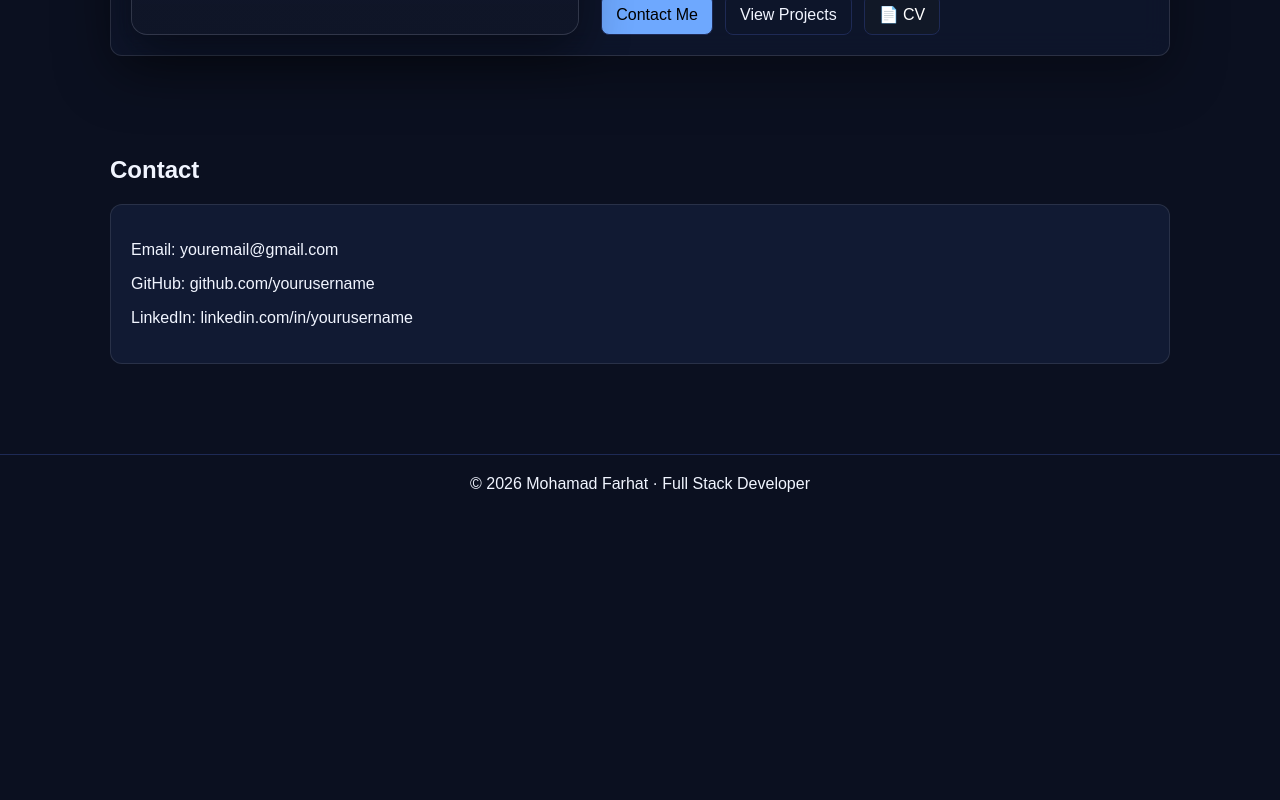
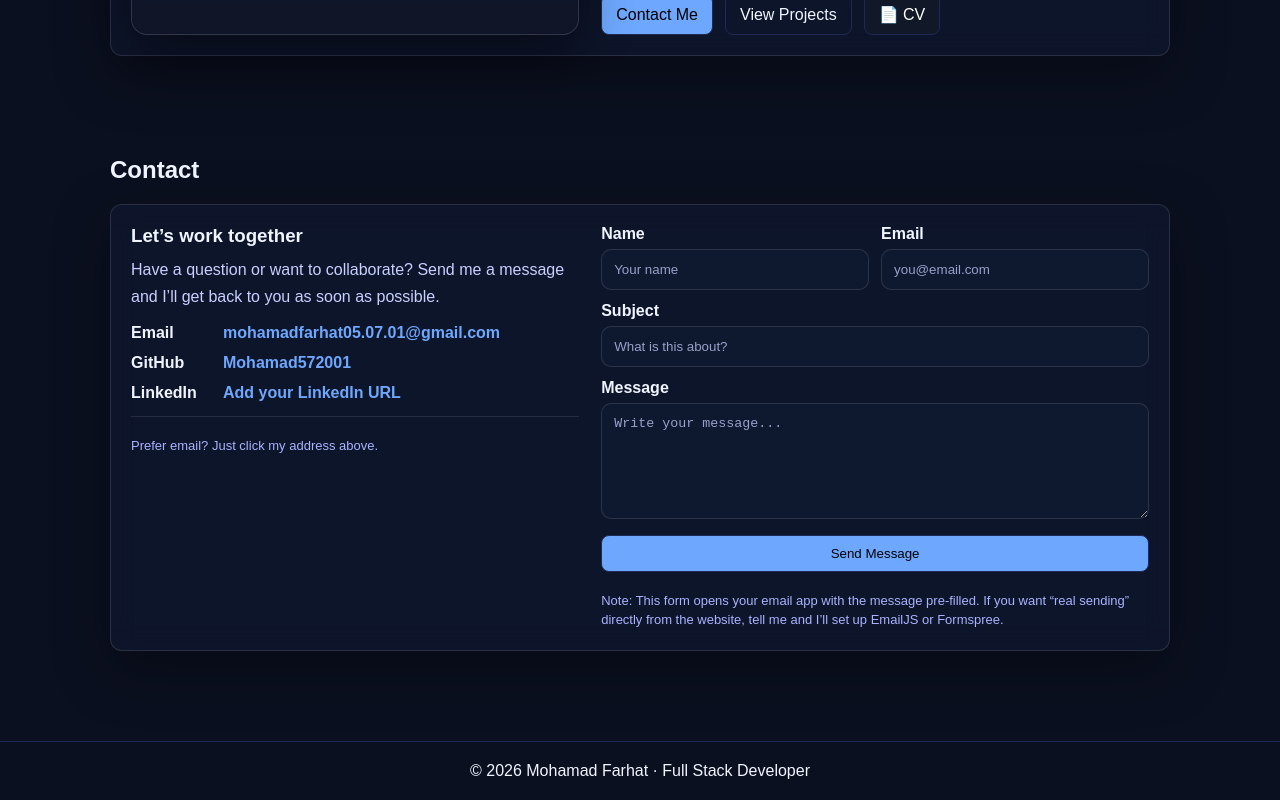
Before and after one commit to Mohamad572001/portfolio, a React (Create React App) app: page / in a window 1280 px wide. Shown: the part 2043-2843 px from the top of the page. Before the commit the page ends 2556 px from the top, so only its background shows below. Built offline with nearby package versions, Linux system fonts and the light colour scheme; the HTML template or start-up script is replaced by a standard one.

Commit message:
Update Contact content

```diff
--- a/package.json
+++ b/package.json
@@ -4,6 +4,7 @@
   "version": "0.1.0",
   "private": true,
   "dependencies": {
+    "@emailjs/browser": "^4.4.1",
     "@testing-library/dom": "^10.4.1",
     "@testing-library/jest-dom": "^6.9.1",
     "@testing-library/react": "^16.3.1",
--- a/src/index.css
+++ b/src/index.css
@@ -816,3 +816,129 @@ section {
     font-size: 1rem;
   }
 }
+/* =======================
+   CONTACT (PRO FORM)
+======================= */
+.contactWrap {
+  display: grid;
+  grid-template-columns: 0.9fr 1.1fr;
+  gap: 22px;
+}
+
+.contactTitle {
+  margin: 0 0 10px;
+}
+
+.contactText {
+  margin: 0;
+  color: #c7d0ff;
+  line-height: 1.65;
+}
+
+.contactLinks {
+  margin-top: 14px;
+  display: flex;
+  flex-direction: column;
+  gap: 12px;
+}
+
+.contactRow {
+  display: grid;
+  grid-template-columns: 80px 1fr;
+  gap: 12px;
+  align-items: baseline;
+}
+
+.contactLabel {
+  font-weight: 900;
+  color: #f1f5ff;
+}
+
+.contactLink {
+  color: #6ea8fe;
+  font-weight: 800;
+  word-break: break-word;
+}
+
+.contactNote {
+  margin-top: 14px;
+  padding-top: 12px;
+  border-top: 1px solid rgba(255, 255, 255, 0.1);
+}
+
+.contactForm {
+  display: flex;
+  flex-direction: column;
+  gap: 12px;
+}
+
+.formRow {
+  display: grid;
+  grid-template-columns: 1fr 1fr;
+  gap: 12px;
+}
+
+.field label {
+  display: block;
+  font-weight: 900;
+  margin-bottom: 6px;
+  color: #f1f5ff;
+}
+
+.field input,
+.field textarea {
+  width: 100%;
+  padding: 12px 12px;
+  border-radius: 10px;
+  background: rgba(17, 26, 51, 0.7);
+  border: 1px solid rgba(255, 255, 255, 0.12);
+  color: #f1f5ff;
+  outline: none;
+}
+
+.field input::placeholder,
+.field textarea::placeholder {
+  color: rgba(199, 208, 255, 0.75);
+}
+
+.field input:focus,
+.field textarea:focus {
+  border-color: rgba(110, 168, 254, 0.6);
+}
+
+.formStatus {
+  margin: 6px 0 0;
+  font-weight: 900;
+}
+
+.formStatus.success {
+  color: #22c55e;
+}
+
+.formStatus.error {
+  color: #ef4444;
+}
+
+.contactSmall {
+  margin: 8px 0 0;
+  font-size: 13px;
+  color: #aab3ff;
+  line-height: 1.45;
+}
+
+@media (max-width: 900px) {
+  .contactWrap {
+    grid-template-columns: 1fr;
+  }
+}
+
+@media (max-width: 600px) {
+  .formRow {
+    grid-template-columns: 1fr;
+  }
+
+  .contactRow {
+    grid-template-columns: 1fr;
+    gap: 6px;
+  }
+}
--- a/src/sections/Contact.js
+++ b/src/sections/Contact.js
@@ -1,12 +1,209 @@
+// src/sections/Contact.js
+import { useMemo, useState } from 'react';
+
 export default function Contact() {
+  const myEmail = 'mohamadfarhat05.07.01@gmail.com';
+  const githubUrl = 'https://github.com/Mohamad572001';
+
+  const [form, setForm] = useState({
+    name: '',
+    email: '',
+    subject: '',
+    message: '',
+  });
+
+  const [status, setStatus] = useState({ type: '', msg: '' });
+  const [loading, setLoading] = useState(false);
+
+  const mailtoHref = useMemo(() => {
+    const subject = encodeURIComponent(form.subject || 'Portfolio message');
+    const body = encodeURIComponent(
+      `Name: ${form.name}\nEmail: ${form.email}\n\nMessage:\n${form.message}`
+    );
+    return `mailto:${myEmail}?subject=${subject}&body=${body}`;
+  }, [form, myEmail]);
+
+  const onChange = (e) => {
+    const { name, value } = e.target;
+    setForm((prev) => ({ ...prev, [name]: value }));
+    if (status.msg) setStatus({ type: '', msg: '' });
+  };
+
+  const validate = () => {
+    if (!form.name.trim()) return 'Please enter your name.';
+    if (!form.email.trim()) return 'Please enter your email.';
+    // simple email validation
+    if (!/^\S+@\S+\.\S+$/.test(form.email.trim()))
+      return 'Please enter a valid email address.';
+    if (!form.subject.trim()) return 'Please enter a subject.';
+    if (!form.message.trim()) return 'Please write your message.';
+    if (form.message.trim().length < 15)
+      return 'Message is too short (min 15 characters).';
+    return '';
+  };
+
+  const handleSubmit = async (e) => {
+    e.preventDefault();
+    const err = validate();
+    if (err) {
+      setStatus({ type: 'error', msg: err });
+      return;
+    }
+
+    // Professional + zero-backend default:
+    // open user's email client with a prefilled email
+    setLoading(true);
+    try {
+      window.open(mailtoHref, '_blank', 'noopener,noreferrer');
+      setStatus({
+        type: 'success',
+        msg: 'Your email app opened with the message ready. Send it and I’ll reply soon.',
+      });
+
+      setForm({ name: '', email: '', subject: '', message: '' });
+    } catch {
+      setStatus({
+        type: 'error',
+        msg: 'Could not open your email app. Please email me directly.',
+      });
+    } finally {
+      setLoading(false);
+    }
+  };
+
   return (
     <section id="contact">
       <h2>Contact</h2>
 
-      <div className="card">
-        <p>Email: youremail@gmail.com</p>
-        <p>GitHub: github.com/yourusername</p>
-        <p>LinkedIn: linkedin.com/in/yourusername</p>
+      <div className="card glassCard contactWrap">
+        {/* Left: info */}
+        <div className="contactInfo">
+          <h3 className="contactTitle">Let’s work together</h3>
+          <p className="contactText">
+            Have a question or want to collaborate? Send me a message and I’ll
+            get back to you as soon as possible.
+          </p>
+
+          <div className="contactLinks">
+            <div className="contactRow">
+              <span className="contactLabel">Email</span>
+              <a className="contactLink" href={`mailto:${myEmail}`}>
+                {myEmail}
+              </a>
+            </div>
+
+            <div className="contactRow">
+              <span className="contactLabel">GitHub</span>
+              <a
+                className="contactLink"
+                href={githubUrl}
+                target="_blank"
+                rel="noopener noreferrer"
+              >
+                Mohamad572001
+              </a>
+            </div>
+
+            {/* Optional: add LinkedIn later by replacing '#' with your URL */}
+            <div className="contactRow">
+              <span className="contactLabel">LinkedIn</span>
+              <a
+                className="contactLink"
+                href="#"
+                onClick={(e) => e.preventDefault()}
+                aria-disabled="true"
+                title="Add your LinkedIn URL here"
+              >
+                Add your LinkedIn URL
+              </a>
+            </div>
+          </div>
+
+          <div className="contactNote">
+            <p className="contactSmall">
+              Prefer email? Just click my address above.
+            </p>
+          </div>
+        </div>
+
+        {/* Right: form */}
+        <form className="contactForm" onSubmit={handleSubmit}>
+          <div className="formRow">
+            <div className="field">
+              <label htmlFor="name">Name</label>
+              <input
+                id="name"
+                name="name"
+                type="text"
+                placeholder="Your name"
+                value={form.name}
+                onChange={onChange}
+                autoComplete="name"
+                required
+              />
+            </div>
+
+            <div className="field">
+              <label htmlFor="email">Email</label>
+              <input
+                id="email"
+                name="email"
+                type="email"
+                placeholder="you@email.com"
+                value={form.email}
+                onChange={onChange}
+                autoComplete="email"
+                required
+              />
+            </div>
+          </div>
+
+          <div className="field">
+            <label htmlFor="subject">Subject</label>
+            <input
+              id="subject"
+              name="subject"
+              type="text"
+              placeholder="What is this about?"
+              value={form.subject}
+              onChange={onChange}
+              required
+            />
+          </div>
+
+          <div className="field">
+            <label htmlFor="message">Message</label>
+            <textarea
+              id="message"
+              name="message"
+              rows="6"
+              placeholder="Write your message..."
+              value={form.message}
+              onChange={onChange}
+              required
+            />
+          </div>
+
+          <button className="btn primary" type="submit" disabled={loading}>
+            {loading ? 'Opening Email…' : 'Send Message'}
+          </button>
+
+          {status.msg && (
+            <p
+              className={`formStatus ${status.type}`}
+              role="status"
+              aria-live="polite"
+            >
+              {status.msg}
+            </p>
+          )}
+
+          <p className="contactSmall">
+            Note: This form opens your email app with the message pre-filled.
+            If you want “real sending” directly from the website, tell me and
+            I’ll set up EmailJS or Formspree.
+          </p>
+        </form>
       </div>
     </section>
   );
```
Also changed, not shown: 2 other files (tests, documents, lock files or other folders).
